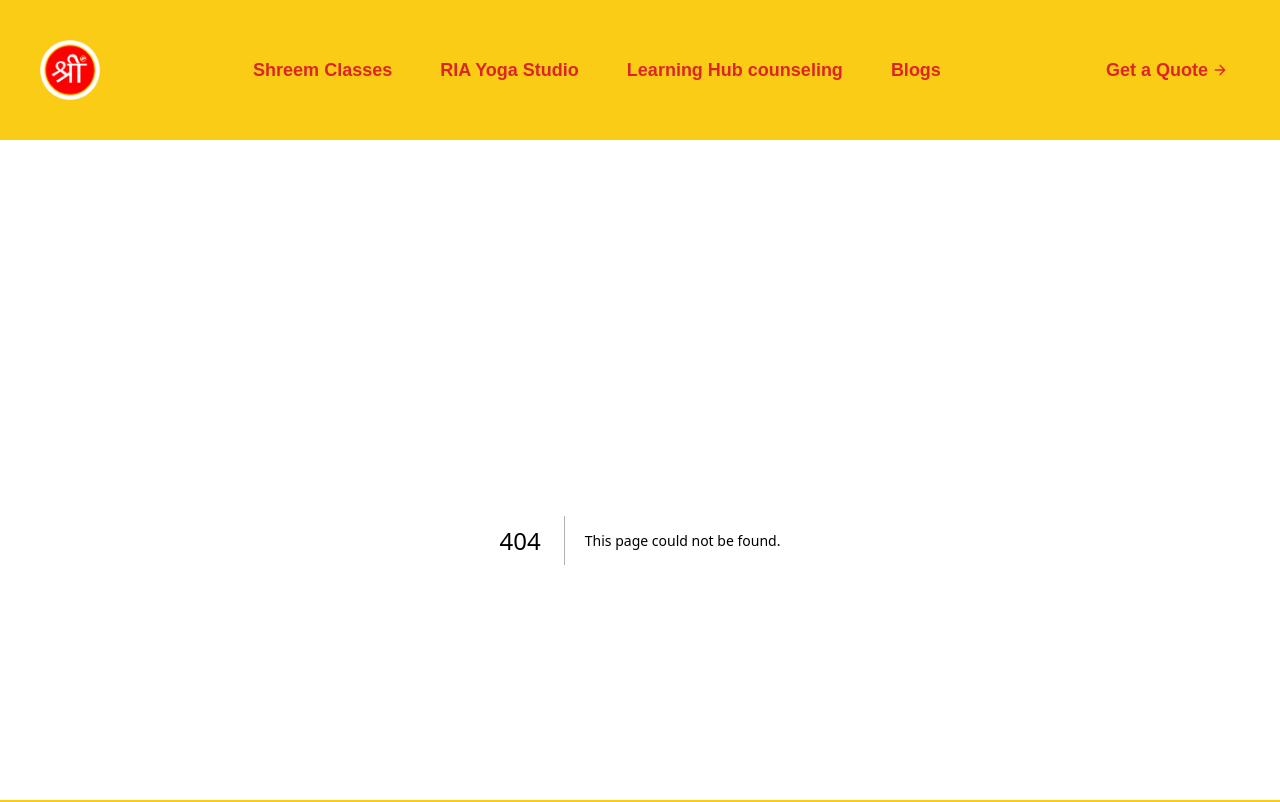
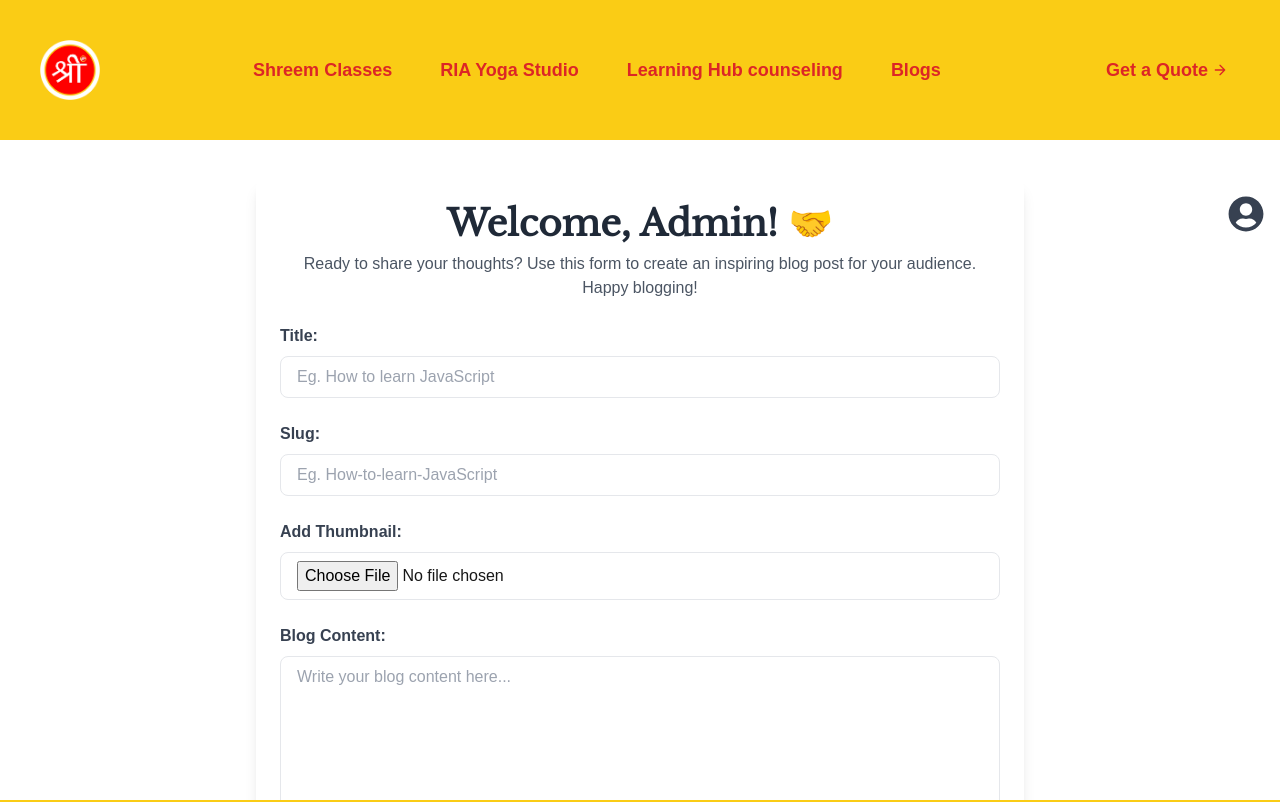
Before and after one commit to atharvamisal2614/shreemUI, a Next.js app: page /admin/blogform in a window 1280 px wide. Before the commit this address had no page. Shown: the top 802 px of the page. Built offline with nearby package versions, Linux system fonts and the light colour scheme; no server answers; sample sign-in values are in the browser's storage.

Commit message:
add JWT and more

```diff
--- a/package.json
+++ b/package.json
@@ -10,12 +10,14 @@
   },
   "dependencies": {
     "crypto-js": "^4.2.0",
+    "jsonwebtoken": "^9.0.2",
     "mongoose": "^8.7.2",
     "next": "14.2.15",
     "react": "^18",
     "react-dom": "^18",
     "react-icons": "^5.3.0",
-    "react-toastify": "^10.0.6"
+    "react-toastify": "^10.0.6",
+    "react-top-loading-bar": "^2.3.1"
   },
   "devDependencies": {
     "eslint": "^8",
--- a/pages/_app.js
+++ b/pages/_app.js
@@ -1,12 +1,40 @@
 import Footer from "@/components/Footer";
 import Navbar from "@/components/Navbar";
+import { useEffect, useState } from "react";
+import LoadingBar from "react-top-loading-bar";
+import { useRouter } from "next/router";
 import "@/styles/globals.css";
 
+
+
 export default function App({ Component, pageProps }) {
+  const [progress, setProgress] = useState(0);
+  const router = useRouter();
+
+  useEffect(() => {
+
+
+ router.events.on("routeChangeStart", () => {
+        setProgress(40);
+  });
+
+ router.events.on("routeChangeComplete", () => {
+        setProgress(100);
+   });
+
+}, []);
 
   return (
     <>
   <Navbar />
+  <LoadingBar
+        color="red"
+        progress={progress}
+        waitingTime={400}
+        onLoaderFinished={() => {
+          setProgress(0);
+        }}
+      />
   <Component {...pageProps} />
   <Footer />
   </>
--- a/pages/admin.jsx
+++ b/pages/admin.jsx
@@ -1,4 +1,4 @@
-import { useState } from 'react';
+import { useEffect, useState } from 'react';
 import Image from 'next/image';
 import { useRouter } from 'next/router';
 import { BASE_URL } from '@/utils/config';
@@ -7,6 +7,15 @@ import 'react-toastify/dist/ReactToastify.css';
 import { AiFillEye, AiFillEyeInvisible } from "react-icons/ai";
 
 export default function AdminLogin() {
+
+
+  useEffect(()=>{
+    if(localStorage.getItem("token")){
+      router.push(`${BASE_URL}/admin/blogform`)
+    }
+  },[])
+
+
   const [email, setEmail] = useState('');
   const [password, setPassword] = useState('');
   const [showPassword, setShowPassword] = useState(false)
@@ -27,9 +36,13 @@ export default function AdminLogin() {
     let response = await res.json()
     console.log("response", response)
     console.log('Email:', email, 'Password:', password);
+
     setEmail("");
     setPassword("")
     if (response.success) {
+
+      localStorage.setItem("token",response.token)
+
       toast.success('Welcome! Login Successful', {
         position: "top-left",
         autoClose: 3000,
@@ -41,7 +54,7 @@ export default function AdminLogin() {
         theme: "light",
       });
       setTimeout(() => {
-        router.push('/blogform')
+        router.push(`${BASE_URL}/admin/blogform`)
       }, 2000)
     } if (!response.success) {
       toast.error('Invalid Credentials', {
--- /dev/null
+++ b/pages/admin/blogform.jsx
@@ -0,0 +1,125 @@
+import React, { useEffect, useState } from "react";
+import { useRouter } from "next/router";
+import { FaUserCircle } from "react-icons/fa";
+import { BASE_URL } from "@/utils/config";
+
+export default function BlogForm() {
+  const router = useRouter();
+  const [showMenu, setShowMenu] = useState(false);
+
+  useEffect(() => {
+    if (!localStorage.getItem("token")) {
+      router.push(`${BASE_URL}/admin`);
+    }
+  }, []);
+
+  const handleLogout = () => {
+    localStorage.removeItem("token");
+    router.push(`${BASE_URL}/admin`);
+  };
+
+  return (
+    <div className="relative">
+      {/* User Icon with Dropdown */}
+      <div className="absolute top-4 right-4 text-gray-700">
+        <button
+          onClick={() => setShowMenu(!showMenu)}
+          className="focus:outline-none"
+        >
+          <FaUserCircle className="text-4xl cursor-pointer hover:text-blue-600 transition duration-300" />
+        </button>
+
+        {showMenu && (
+          <div className="mt-2 bg-white shadow-lg rounded-lg py-2 px-4 absolute right-0 w-40 transition-transform duration-300 ease-out transform">
+            <button
+              onClick={() => router.push(`${BASE_URL}/admin/allblogs`)}
+              className="w-full text-left text-gray-700 hover:text-blue-600 py-2 transition duration-200"
+            >
+              All Blogs
+            </button>
+            <button
+              onClick={handleLogout}
+              className="w-full text-left text-gray-700 hover:text-red-600 py-2 transition duration-200"
+            >
+              Logout
+            </button>
+          </div>
+        )}
+      </div>
+
+      {/* Form Container */}
+      <div className="max-w-3xl mx-auto p-6 bg-white rounded-lg shadow-lg mt-10">
+        <header className="text-center mb-6">
+          <h1 className="md:text-4xl text-2xl font-libreBaskerVille font-semibold text-gray-800">
+            Welcome, Admin! 🤝
+          </h1>
+          <p className="text-gray-600 mt-2">
+            Ready to share your thoughts? Use this form to create an inspiring blog post for your audience. Happy blogging!
+          </p>
+        </header>
+
+        <form className="space-y-6">
+          <div>
+            <label className="block text-gray-700 font-bold mb-2" htmlFor="title">
+              Title:
+            </label>
+            <input
+              type="text"
+              id="title"
+              name="title"
+              placeholder="Eg. How to learn JavaScript"
+              className="w-full px-4 py-2 border rounded-lg outline-none focus:ring-2 focus:ring-yellow-400"
+            />
+          </div>
+
+          <div>
+            <label className="block text-gray-700 font-bold mb-2" htmlFor="slug">
+              Slug:
+            </label>
+            <input
+              type="text"
+              id="slug"
+              name="slug"
+              placeholder="Eg. How-to-learn-JavaScript"
+              className="w-full px-4 py-2 border rounded-lg outline-none focus:ring-2 focus:ring-yellow-400"
+              readOnly
+            />
+          </div>
+
+          <div>
+            <label className="block text-gray-700 font-bold mb-2" htmlFor="thumbnail">
+              Add Thumbnail:
+            </label>
+            <input
+              type="file"
+              id="thumbnail"
+              name="thumbnail"
+              accept="image/*"
+              className="w-full px-4 py-2 border rounded-lg outline-none focus:ring-2 focus:ring-yellow-400"
+            />
+          </div>
+
+          <div>
+            <label className="block text-gray-700 font-bold mb-2" htmlFor="content">
+              Blog Content:
+            </label>
+            <textarea
+              id="content"
+              name="content"
+              rows="8"
+              placeholder="Write your blog content here..."
+              className="w-full px-4 py-2 border rounded-lg outline-none focus:ring-2 focus:ring-yellow-400 resize-none"
+            />
+          </div>
+
+          <button
+            type="submit"
+            className="w-full bg-red-600 text-white font-semibold py-3 rounded-lg hover:bg-red-700 focus:ring-4 focus:ring-red-400 transition duration-300"
+          >
+            Post a Blog
+          </button>
+        </form>
+      </div>
+    </div>
+  );
+}
--- a/pages/api/login.js
+++ b/pages/api/login.js
@@ -1,6 +1,7 @@
 import dbConnect from "@/middleware/mongoose";
 import Admin from "@/models/Admin";
 import CryptoJS from "crypto-js";
+import jwt from "jsonwebtoken";
 async function handler(req, res) {
     if (req.method !== 'POST') {
         return res.status(405).json({ message: 'Method not allowed' });
@@ -18,7 +19,8 @@ async function handler(req, res) {
         if (admin.password !== hashedPassword) {
             return res.status(401).json({ success:false, message: "Invalid Email Id or Password" })
         }
-        return res.status(200).json({success:true, message: "Admin found, Login Successful"})
+        const token = jwt.sign({email : admin.email},"jwtsecret",{expiresIn:"2d"})
+        return res.status(200).json({success:true, message: "Admin found, Login Successful",token})
     }
     catch (error) {
         return res.status(500).json({message: "Something went wrong"})
--- a/pages/blogform.jsx
+++ /dev/null
@@ -1,6 +0,0 @@
-function blogform(){
-    return(
-        <>I am blog form</>
-    )
-}
-export default blogform
--- a/pages/blogs.jsx
+++ b/pages/blogs.jsx
@@ -117,7 +117,7 @@ const Blogs = () => {
                                 </button>
                             </div>
 
-                            {/* Social Media Share Options (Fallback) */}
+
 
                         </div>
                     </div>
```
Also changed, not shown: models/Blog.js (added, +9 -0 lines), 1 other file (tests, documents, lock files or other folders).
